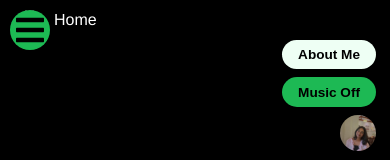
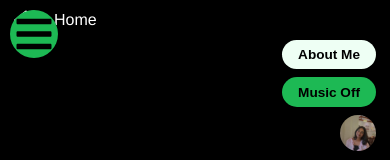
Before and after one commit to BhavanaPoosa/react-portfolio, a React (Create React App) app: page / in a window 390 px wide. Shown: the top 160 px of the page. Built offline with nearby package versions, Linux system fonts and the light colour scheme.

Commit message:
Adjust the burger-btn font

```diff
--- a/src/styles/Sidebar.css
+++ b/src/styles/Sidebar.css
@@ -102,13 +102,13 @@
       position: fixed;
       top: 10px;
       left: 10px;
-      width: 40px;
-      height: 40px;
+      width: 48px;
+      height: 48px;
       border: none;
       border-radius: 50%;
       background: #1DB954;
       color: #000;
-      font-size: 1.2rem;
+      font-size: 1.8rem;
       justify-content: center;
       align-items: center;
       z-index: 1000;
```
